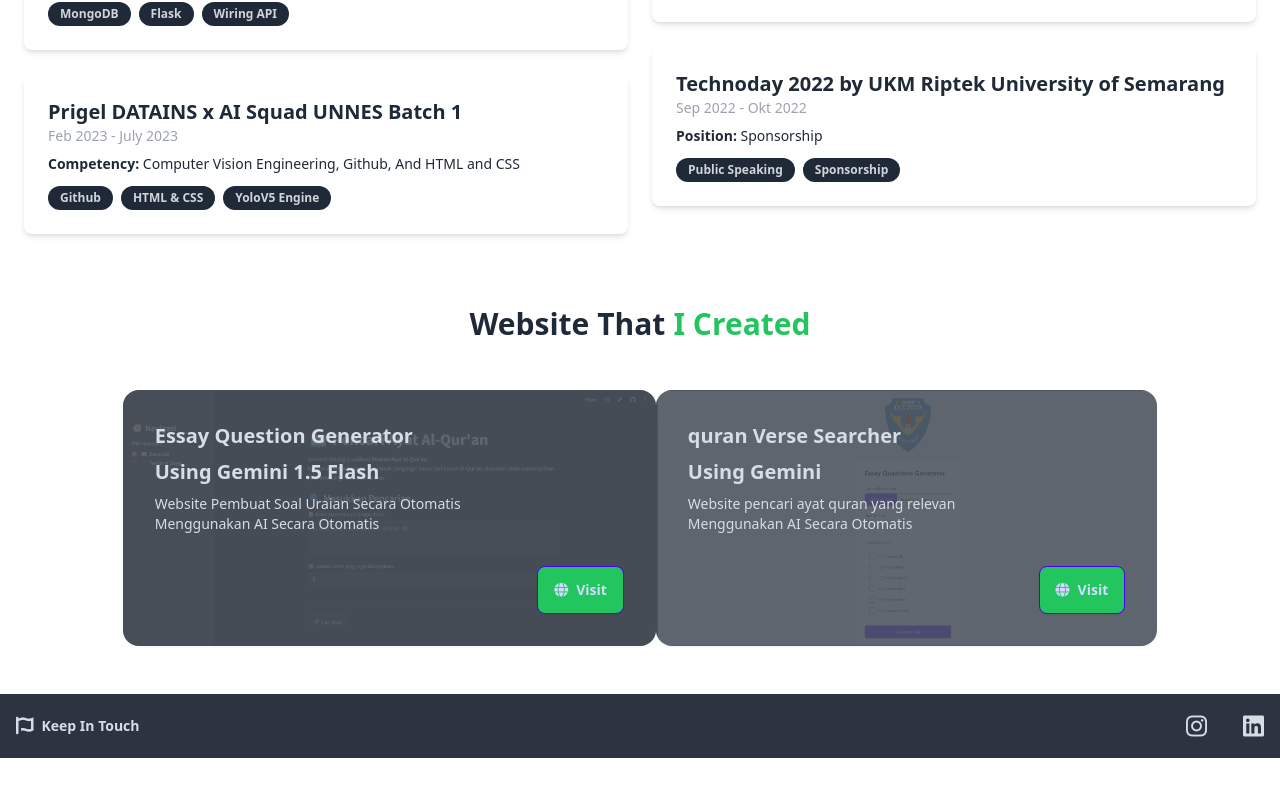
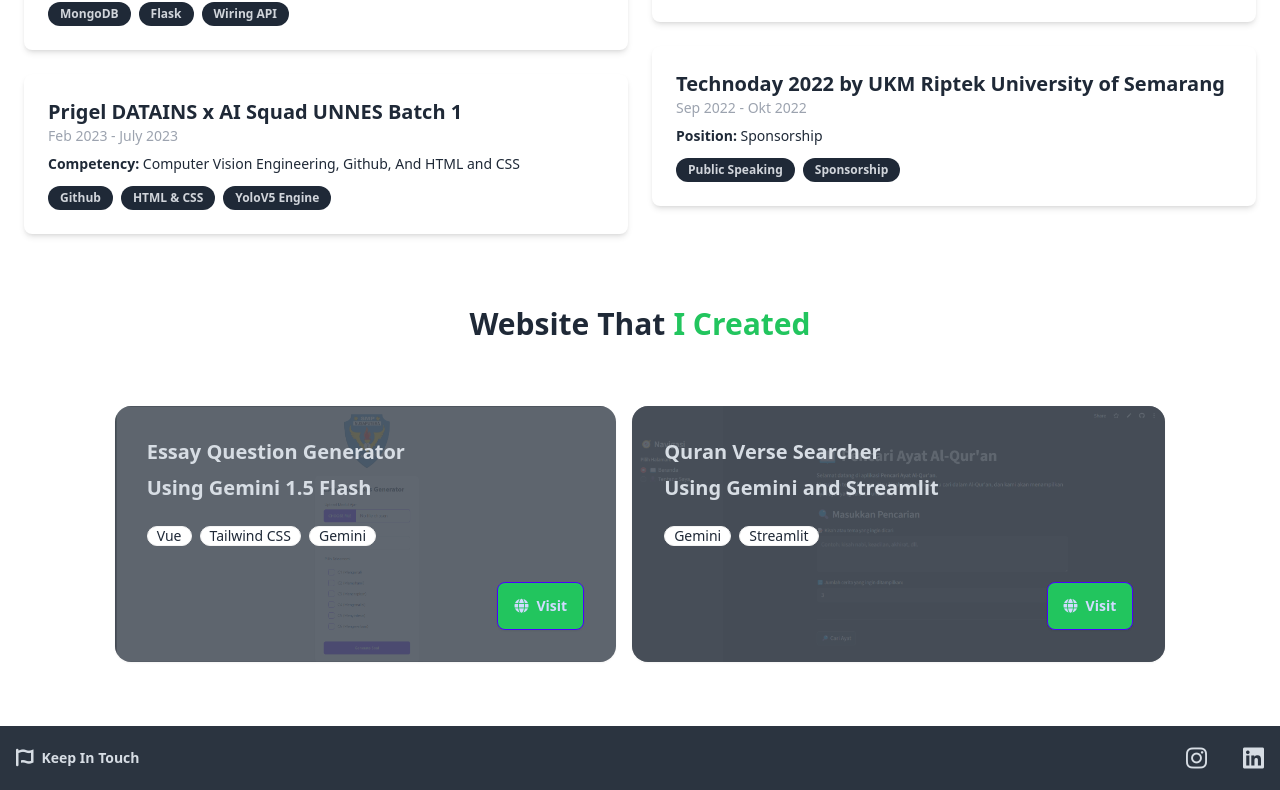
Before and after one commit to vayndem/Resume, a Vue app: page / in a window 1280 px wide. Shown: the part 1382-2172 px from the top of the page. Before the commit the page ends 2140 px from the top, so only its background shows below. Built offline with nearby package versions, Linux system fonts and the light colour scheme.

Commit message:
Fix: Badge

```diff
--- a/src/components/Portofolio.vue
+++ b/src/components/Portofolio.vue
@@ -11,18 +11,19 @@ const handleClick2 = () => {
 </script>
 
 <template>
+  <div class="flex flex-wrap justify-center gap-4 p-4">
     <div class="card bg-base-100 image-full w-max h-64 shadow-sm">
       <figure>
-      <img src="/image2.png " alt="Website Screenshot" class="opacity-45" />
+        <img src="/image.png " alt="Website Screenshot" class="opacity-45" />
       </figure>
       <div class="card-body">
         <h2 class="card-title">Essay Question Generator</h2>
-      <h2 class="card-title">Using Gemini 1.5 Flash</h2>
-      <p class="text-sm">
-        Website Pembuat Soal Uraian Secara Otomatis<br />
-        Menggunakan AI Secara Otomatis
-      </p>
-
+        <h2 class="card-title pb-4">Using Gemini 1.5 Flash</h2>
+        <div class="flex flex-wrap gap-2">
+          <span class="badge">Vue</span>
+          <span class="badge">Tailwind CSS</span>
+          <span class="badge">Gemini</span>
+        </div>
         <div class="card-actions mt-auto justify-end">
           <button class="btn btn-primary bg-primary hover:btn-accent" @click="handleClick1">
             <i class="fa-solid fa-globe"></i> Visit
@@ -33,16 +34,15 @@ const handleClick2 = () => {
 
     <div class="card bg-base-100 image-full w-max h-64 shadow-sm">
       <figure>
-      <img src="/image.png " alt="Website Screenshot" class="opacity-45" />
+        <img src="/image2.png " alt="Website Screenshot" class="opacity-45" />
       </figure>
       <div class="card-body">
-      <h2 class="card-title">quran Verse Searcher</h2>
-      <h2 class="card-title">Using Gemini</h2>
-      <p class="text-sm">
-        Website pencari ayat quran yang relevan<br />
-        Menggunakan AI Secara Otomatis
-      </p>
-
+        <h2 class="card-title">Quran Verse Searcher</h2>
+        <h2 class="card-title pb-4">Using Gemini and Streamlit</h2>
+        <div class="flex flex-wrap gap-2">
+          <span class="badge">Gemini</span>
+          <span class="badge">Streamlit</span>
+        </div>
         <div class="card-actions mt-auto justify-end">
           <button class="btn btn-primary bg-primary hover:btn-accent" @click="handleClick2">
             <i class="fa-solid fa-globe"></i> Visit
@@ -50,4 +50,5 @@ const handleClick2 = () => {
         </div>
       </div>
     </div>
+  </div>
 </template>
```
Lines whose indentation alone changed are shown as unchanged.
